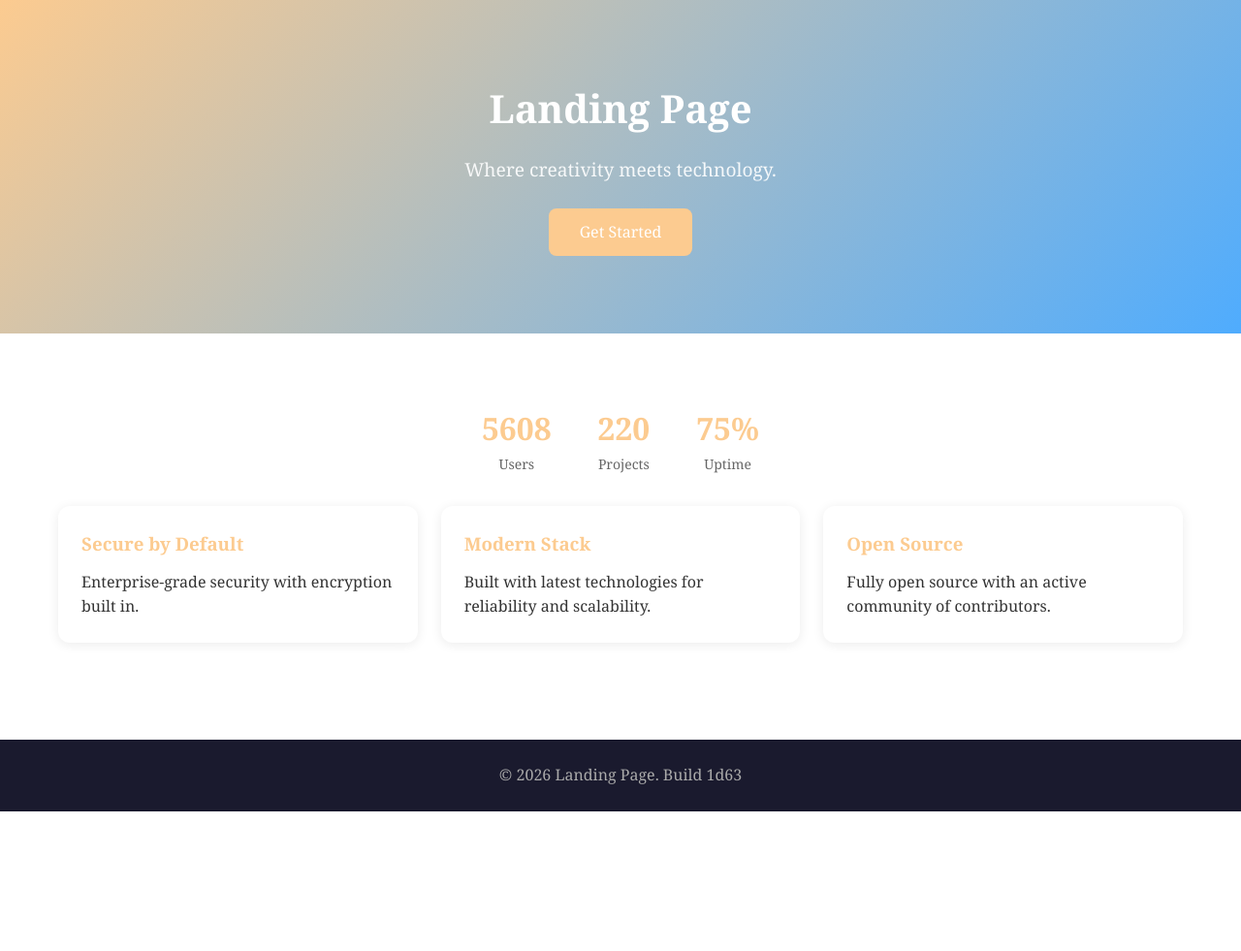
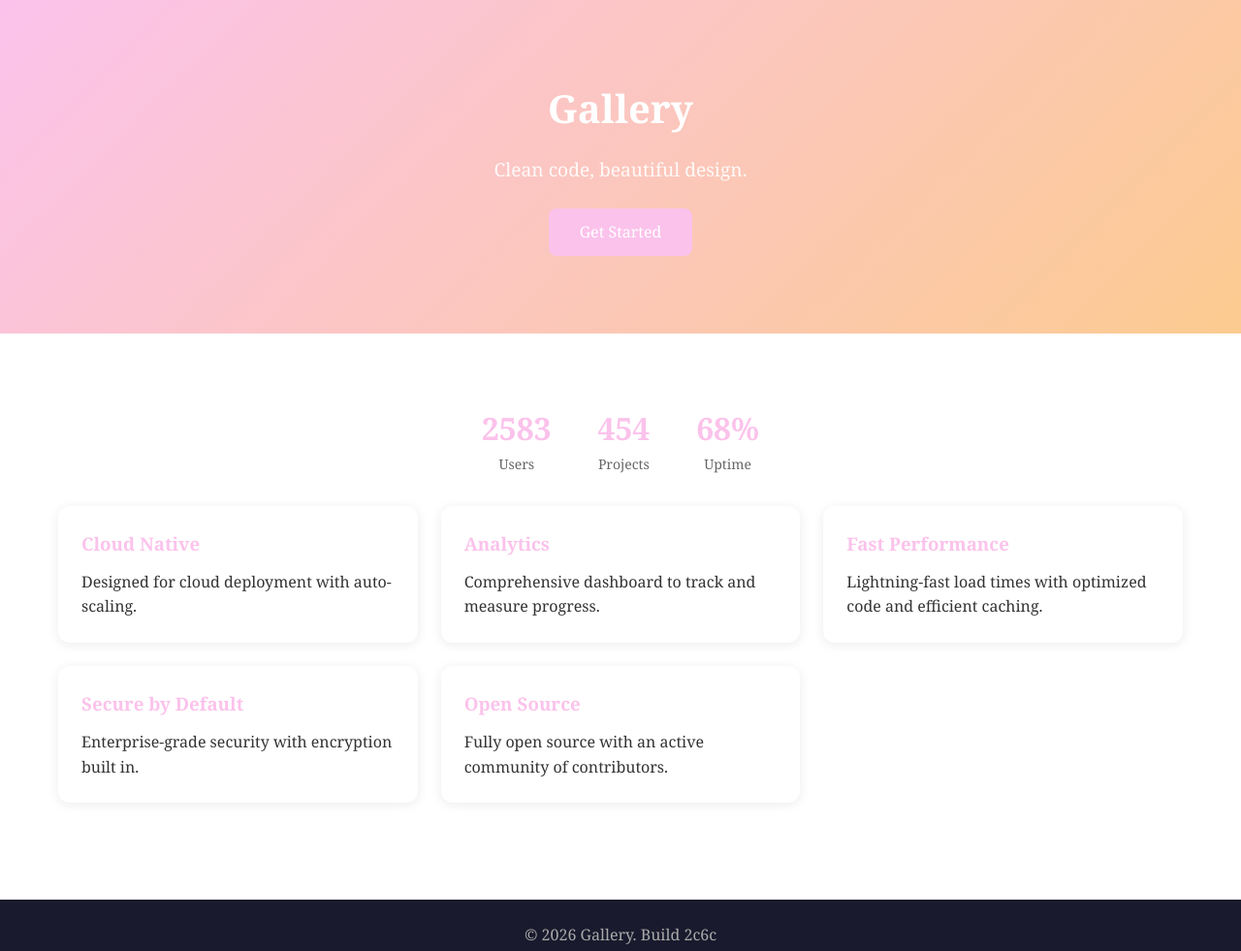
Before and after one commit to phammaile234-create/demo-f9de0e, a plain HTML site: page home.html in a window 1280 px wide. Shown: the whole page at 97% size. Before the commit the page ends 837 px from the top, so only its background shows below. Drawn offline with Linux system fonts and the light colour scheme.

```diff
--- a/home.html
+++ b/home.html
@@ -3,47 +3,49 @@
 <head>
 	<meta charset="UTF-8">
 	<meta name="viewport" content="width=device-width, initial-scale=1.0">
-	<title>Landing Page</title>
+	<title>Gallery</title>
 	<style>
 		* { margin: 0; padding: 0; box-sizing: border-box; }
 		body { font-family: Georgia, 'Times New Roman', Times, serif; line-height: 1.6; color: #333; }
-		.hero { background: linear-gradient(135deg, #fccb90, #4facfe); color: #fff; padding: 80px 20px; text-align: center; }
+		.hero { background: linear-gradient(135deg, #fbc2eb, #fccb90); color: #fff; padding: 80px 20px; text-align: center; }
 		.hero h1 { font-size: 2.5rem; margin-bottom: 16px; }
 		.hero p { font-size: 1.2rem; opacity: .9; max-width: 600px; margin: 0 auto; }
 		.container { max-width: 1200px; margin: 0 auto; padding: 40px 20px; }
 		.grid { display: grid; grid-template-columns: repeat(auto-fit, minmax(280px, 1fr)); gap: 24px; margin-top: 32px; }
 		.card { background: #fff; border-radius: 12px; padding: 24px; box-shadow: 0 2px 12px rgba(0,0,0,.08); transition: transform .2s; }
 		.card:hover { transform: translateY(-4px); }
-		.card h3 { color: #fccb90; margin-bottom: 12px; }
-		.btn { display: inline-block; padding: 12px 32px; background: #fccb90; color: #fff; border: none; border-radius: 8px; font-size: 1rem; cursor: pointer; text-decoration: none; margin-top: 24px; }
+		.card h3 { color: #fbc2eb; margin-bottom: 12px; }
+		.btn { display: inline-block; padding: 12px 32px; background: #fbc2eb; color: #fff; border: none; border-radius: 8px; font-size: 1rem; cursor: pointer; text-decoration: none; margin-top: 24px; }
 		.btn:hover { opacity: .9; }
 		.stats { display: flex; justify-content: center; gap: 48px; margin-top: 32px; }
 		.stat { text-align: center; }
-		.stat-num { font-size: 2rem; font-weight: bold; color: #fccb90; }
+		.stat-num { font-size: 2rem; font-weight: bold; color: #fbc2eb; }
 		.stat-lbl { font-size: .875rem; color: #666; }
 		footer { background: #1a1a2e; color: #aaa; text-align: center; padding: 24px; margin-top: 60px; }
 	</style>
 </head>
 <body>
 	<div class="hero">
-		<h1>Landing Page</h1>
-		<p>Where creativity meets technology.</p>
+		<h1>Gallery</h1>
+		<p>Clean code, beautiful design.</p>
 		<a href="#content" class="btn">Get Started</a>
 	</div>
 	<div class="container" id="content">
 		<div class="stats">
-			<div class="stat"><div class="stat-num">5608</div><div class="stat-lbl">Users</div></div>
-			<div class="stat"><div class="stat-num">220</div><div class="stat-lbl">Projects</div></div>
-			<div class="stat"><div class="stat-num">75%</div><div class="stat-lbl">Uptime</div></div>
+			<div class="stat"><div class="stat-num">2583</div><div class="stat-lbl">Users</div></div>
+			<div class="stat"><div class="stat-num">454</div><div class="stat-lbl">Projects</div></div>
+			<div class="stat"><div class="stat-num">68%</div><div class="stat-lbl">Uptime</div></div>
 		</div>
 		<div class="grid">
+			<div class="card"><h3>Cloud Native</h3><p>Designed for cloud deployment with auto-scaling.</p></div>
+			<div class="card"><h3>Analytics</h3><p>Comprehensive dashboard to track and measure progress.</p></div>
+			<div class="card"><h3>Fast Performance</h3><p>Lightning-fast load times with optimized code and efficient caching.</p></div>
 			<div class="card"><h3>Secure by Default</h3><p>Enterprise-grade security with encryption built in.</p></div>
-			<div class="card"><h3>Modern Stack</h3><p>Built with latest technologies for reliability and scalability.</p></div>
 			<div class="card"><h3>Open Source</h3><p>Fully open source with an active community of contributors.</p></div>
 		</div>
 	</div>
 	<footer>
-		<p>&copy; 2026 Landing Page. Build 1d63</p>
+		<p>&copy; 2026 Gallery. Build 2c6c</p>
 	</footer>
 </body>
 </html>
```
